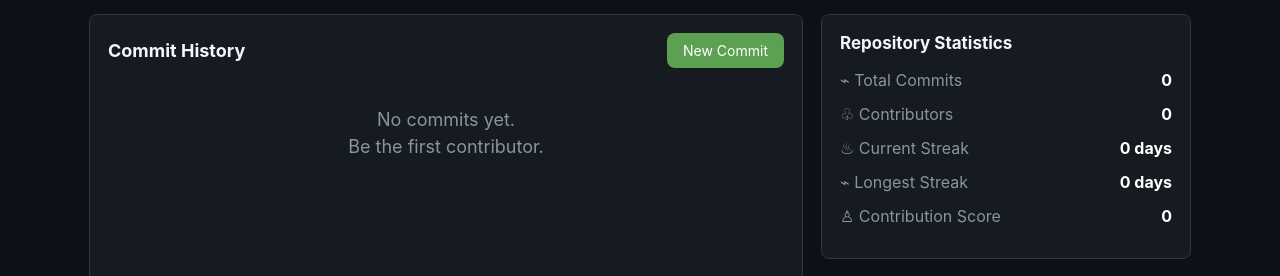
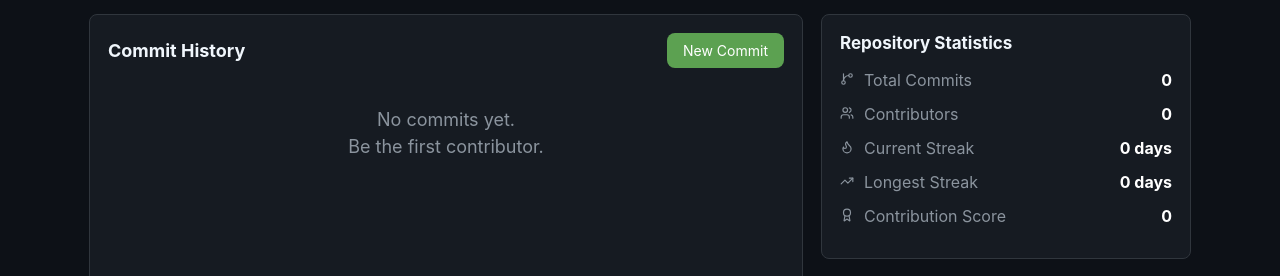
Before and after one commit to cntjdus/likelion-guestbook, a React (Vite) app in the folder frontend/: page / in a window 1280 px wide. Shown: the part 370-646 px from the top of the page. Built offline with nearby package versions, Linux system fonts and the light colour scheme.

Commit message:
stats card 아이콘 및 간격 조정

```diff
--- a/frontend/src/App.css
+++ b/frontend/src/App.css
@@ -394,9 +394,15 @@ button {
 
 .stat-row {
   display: flex;
+  align-items: center;
+  gap: 10px;
   justify-content: space-between;
   color: #8b949e;
   margin: 14px 0;
+}
+
+.stat-row span svg {
+  margin-right: 10px;
 }
 
 .stat-row strong {
--- a/frontend/src/components/StatsCard.jsx
+++ b/frontend/src/components/StatsCard.jsx
@@ -1,3 +1,5 @@
+import { GitBranch, Users, Flame, TrendingUp, Award,} from "lucide-react";
+
 function StatsCard({ commits }) {
   const count = commits.length;
 
@@ -6,27 +8,42 @@ function StatsCard({ commits }) {
       <h3>Repository Statistics</h3>
 
       <div className="stat-row">
-        <span>⌁ Total Commits</span>
+        <span>
+          <GitBranch size={14} />
+            Total Commits
+        </span>
         <strong>{count}</strong>
       </div>
 
       <div className="stat-row">
-        <span>♧ Contributors</span>
+        <span>
+          <Users size={14} />
+            Contributors
+        </span>
         <strong>{count === 0 ? 0 : 1}</strong>
       </div>
 
       <div className="stat-row">
-        <span>♨ Current Streak</span>
+        <span>
+          <Flame size={14} />
+            Current Streak
+        </span>
         <strong>{count > 0 ? "1 days" : "0 days"}</strong>
       </div>
 
       <div className="stat-row">
-        <span>⌁ Longest Streak</span>
+        <span>
+          <TrendingUp size={14} />
+            Longest Streak
+        </span>
         <strong>{count > 0 ? "1 days" : "0 days"}</strong>
       </div>
 
       <div className="stat-row">
-        <span>♙ Contribution Score</span>
+        <span>
+          <Award size={14} />
+            Contribution Score
+        </span>
         <strong>{count}</strong>
       </div>
     </section>
```
